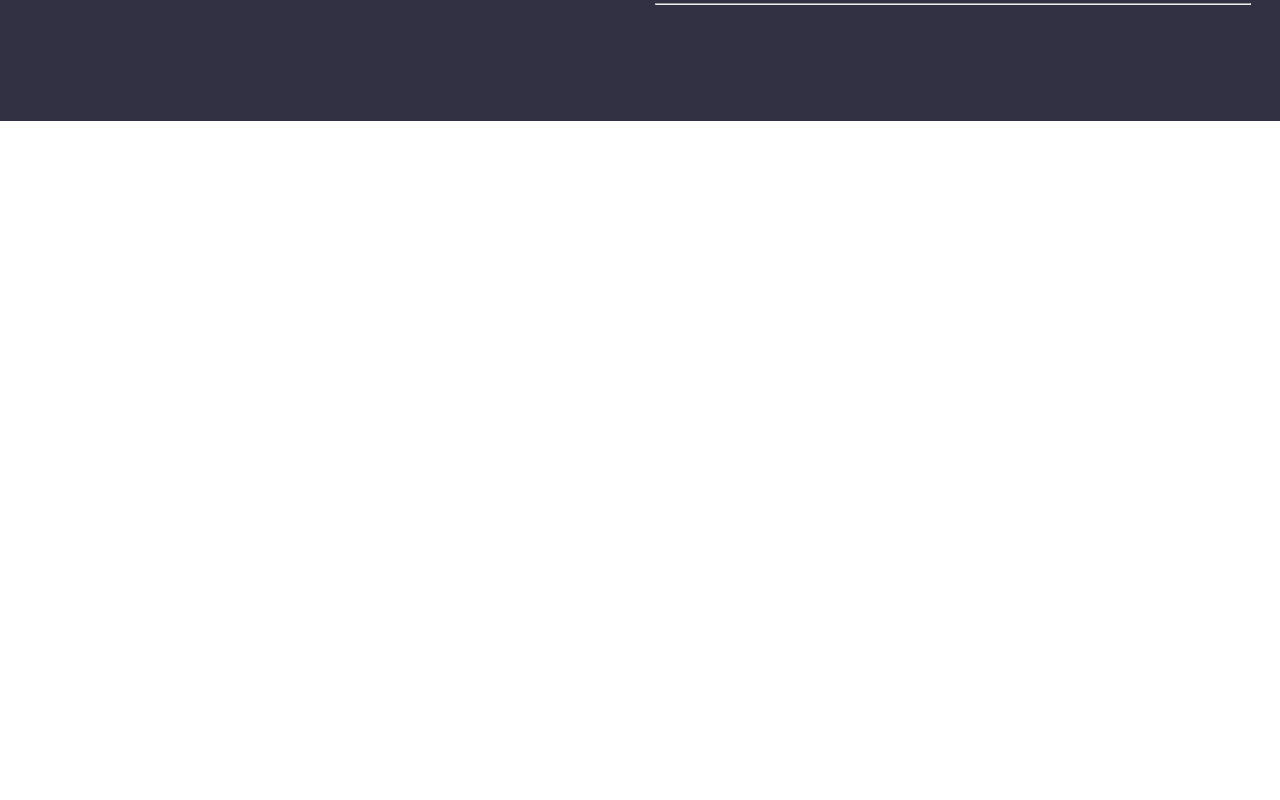
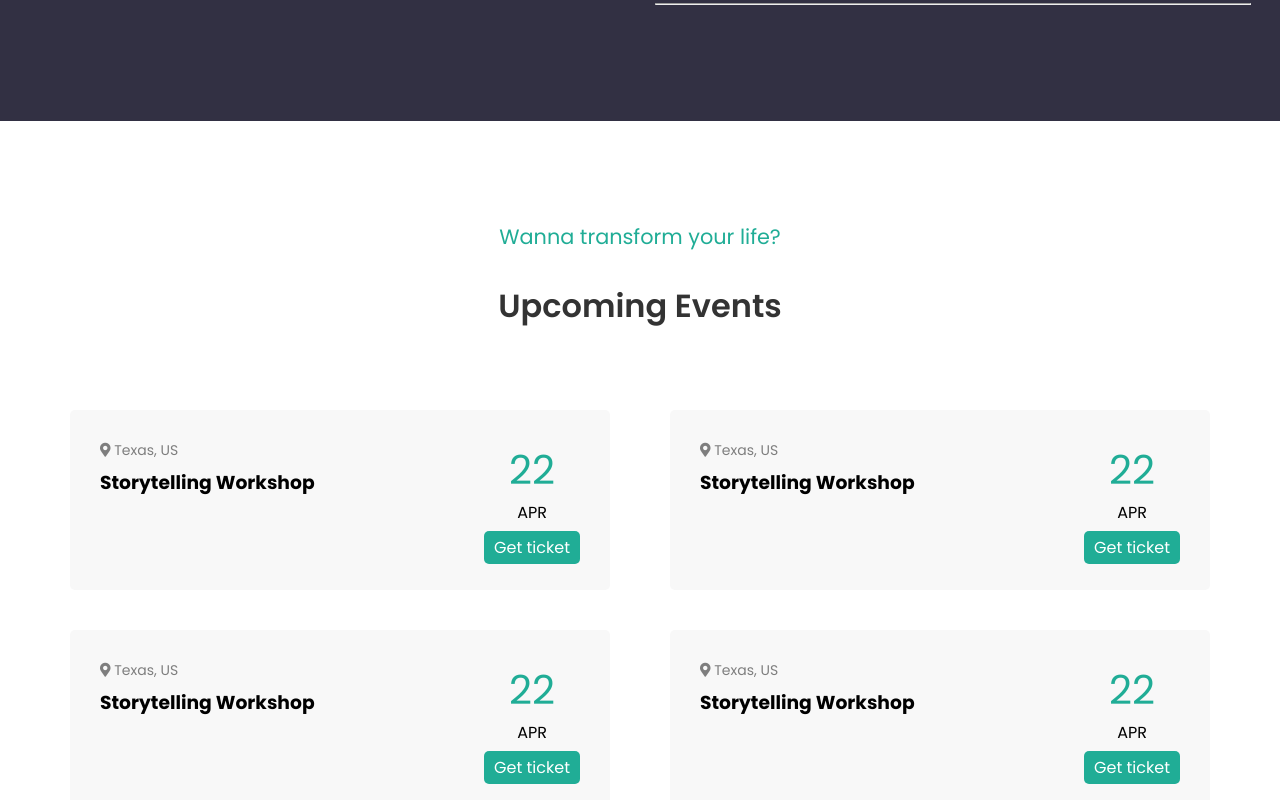
Before and after one commit to filippo1996/proj-html-vuejs, a Vue app: page / in a window 1280 px wide. Shown: the part 4000-4800 px from the top of the page. Before the commit the page ends 4121 px from the top, so only its background shows below. Built offline with nearby package versions, Linux system fonts and the light colour scheme.

Commit message:
add section events

```diff
--- a/src/App.vue
+++ b/src/App.vue
@@ -23,6 +23,7 @@
         </div>
       </section>
       <!-- fine sezione faq + video youtube -->
+      <Section component="Events" subTitle="Wanna transform your life?" title="Upcoming Events"/>
     </main>
     <footer></footer>
   </div>
--- /dev/null
+++ b/src/components/Events.vue
@@ -0,0 +1,77 @@
+<template>
+    <div class="container row text-left">
+        <div v-for="index in 6" :key="index" class="col-6">
+            <!-- inizio card evento da mettere in un componente -->
+            <div class="card d-flex justify-content-between">
+                <div class="left-box">
+                    <div class="event-location">
+                        <i class="fas fa-map-marker-alt"></i>
+                        Texas, US
+                    </div>
+                    <h3 class="event-title">Storytelling Workshop</h3>
+                </div>
+                <div class="right-box">
+                    <div class="event-date text-center">
+                        <div class="event-date-day">22</div>
+                        <div class="event-date-month">Apr</div>
+                    </div>
+                    <div class="button-wrapper">
+                        <a href="#" class="btn btn-primary">Get ticket</a>
+                    </div>
+                </div>
+            </div>
+            <!-- fine card evento da mettere in un componente -->
+        </div>
+    </div>
+</template>
+
+<script>
+export default {
+    name: 'Events'
+}
+</script>
+
+<style scoped lang="scss">
+@import '@/style/variables.scss';
+
+/* inizio stile card da mettere nel componente card event */
+.card{
+    width: 90%;
+    padding: 30px;
+    border-radius: 5px;
+    background: #f8f8f8;
+    margin: 20px auto;
+
+    &:hover{
+        background: #fff;
+
+        &{
+            border-left: 5px solid $color-primary;
+            box-shadow: 0 0 40px rgba(51, 51, 51, 0.1);
+        }
+    }
+}
+
+.event-location{
+    font-size: 14px;
+    color: #7e7e7e;
+    margin: 0 0 7px;
+}
+
+.event-date-day{
+    color: $color-primary;
+    font-size: 2.5rem;
+}
+
+.event-date-month{
+    text-transform: uppercase;
+    margin-bottom: 10px;
+}
+
+.btn{
+    padding: 5px 10px;
+}
+
+/* fine stile card da mettere nel componente card event */
+
+</style>
```
